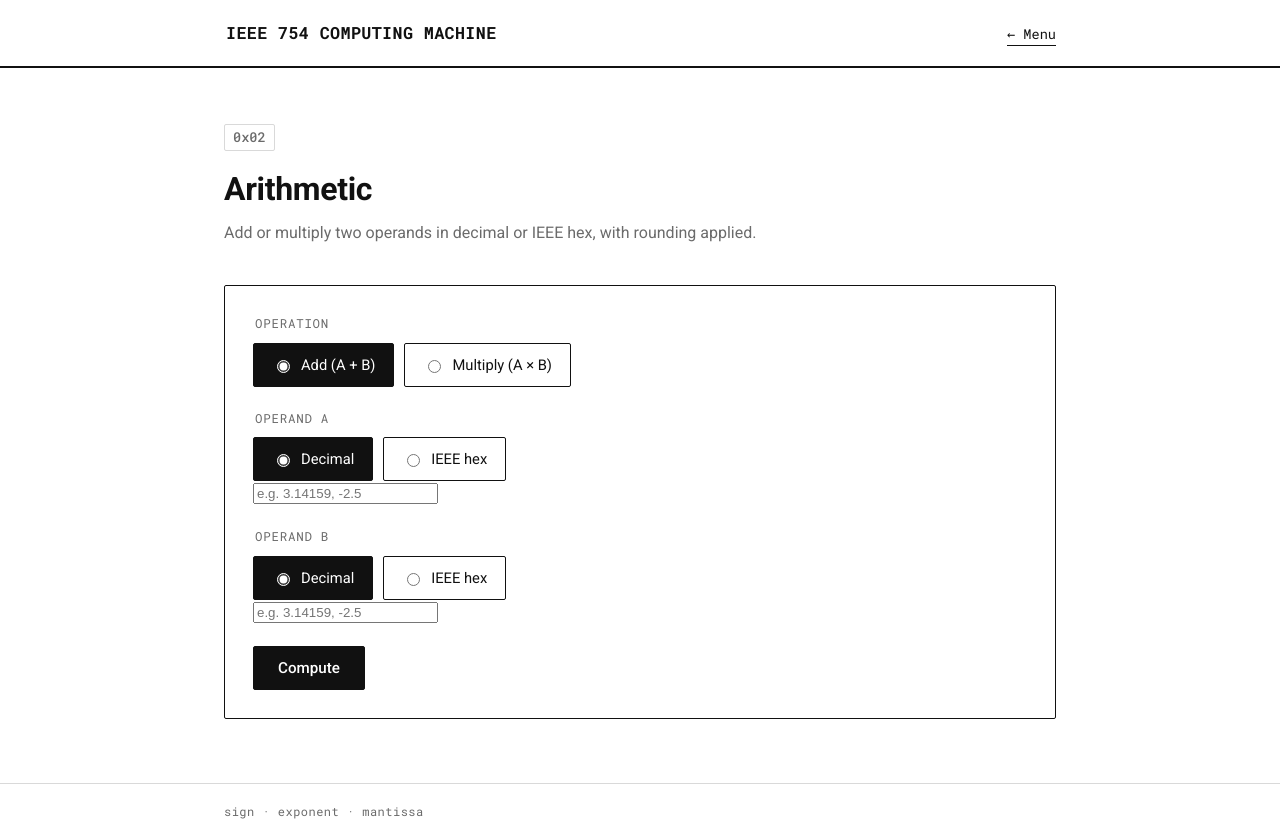
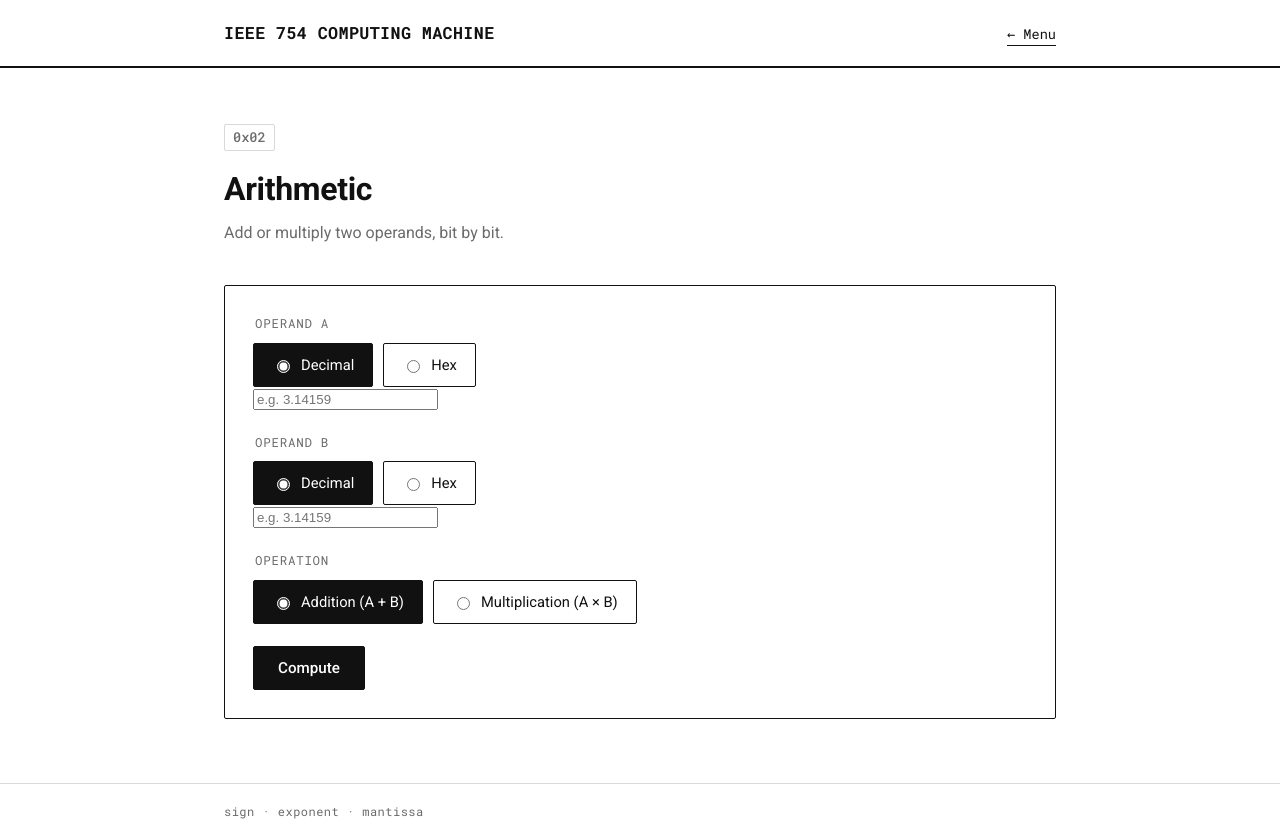
Before and after one commit to dyerilinnn/CSARCH2_MCO1, a Flask app: page /arithmetic in a window 1280 px wide. Run offline with Flask 3, Linux system fonts and the light colour scheme.

Commit message:
Revise arithmetic form for bit-by-bit operations
Updated the arithmetic form to allow bit-by-bit operations and changed operand labels from 'A' and 'B' to 'Operand A' and 'Operand B'.

```diff
--- a/templates/arithmetic.html
+++ b/templates/arithmetic.html
@@ -14,7 +14,7 @@
   <header class="site-header">
     <div class="wrap header-row">
       <a href="{{ url_for('index') }}" class="brand">
-        <span class="brand-mark"></span>IEEE&nbsp;754&nbsp;COMPUTING&nbsp;MACHINE
+        IEEE&nbsp;754&nbsp;COMPUTING&nbsp;MACHINE
       </a>
       <a href="{{ url_for('index') }}" class="back-link">&larr; Menu</a>
     </div>
@@ -25,67 +25,69 @@
     <section class="intro">
       <span class="module-address module-address--page">0x02</span>
       <h1>Arithmetic</h1>
-      <p>Add or multiply two operands in decimal or IEEE hex, with rounding applied.</p>
+      <p>Add or multiply two operands, bit by bit.</p>
     </section>
 
     <form id="arithmetic-form" class="panel form-panel" autocomplete="off">
+
+      <div class="operand-grid">
+
+        <fieldset class="field-group operand-fieldset">
+          <legend class="field-label">Operand A</legend>
+          <div class="radio-row radio-row--compact" role="radiogroup" aria-label="Operand A format">
+            <label class="radio-option">
+              <input type="radio" name="format_a" value="decimal" checked>
+              <span>Decimal</span>
+            </label>
+            <label class="radio-option">
+              <input type="radio" name="format_a" value="hex">
+              <span>Hex</span>
+            </label>
+          </div>
+          <input
+            type="text"
+            id="value-a-input"
+            name="value_a"
+            placeholder="e.g. 3.14159"
+            required
+          >
+        </fieldset>
+
+        <fieldset class="field-group operand-fieldset">
+          <legend class="field-label">Operand B</legend>
+          <div class="radio-row radio-row--compact" role="radiogroup" aria-label="Operand B format">
+            <label class="radio-option">
+              <input type="radio" name="format_b" value="decimal" checked>
+              <span>Decimal</span>
+            </label>
+            <label class="radio-option">
+              <input type="radio" name="format_b" value="hex">
+              <span>Hex</span>
+            </label>
+          </div>
+          <input
+            type="text"
+            id="value-b-input"
+            name="value_b"
+            placeholder="e.g. 3.14159"
+            required
+          >
+        </fieldset>
+
+      </div>
 
       <fieldset class="field-group">
         <legend class="field-label">Operation</legend>
         <div class="radio-row" role="radiogroup" aria-label="Operation">
           <label class="radio-option">
-            <input type="radio" name="operation" value="add" checked>
-            <span>Add (A + B)</span>
+            <input type="radio" name="operation" value="addition" checked>
+            <span>Addition (A + B)</span>
           </label>
           <label class="radio-option">
-            <input type="radio" name="operation" value="multiply">
-            <span>Multiply (A &times; B)</span>
+            <input type="radio" name="operation" value="multiplication">
+            <span>Multiplication (A &times; B)</span>
           </label>
         </div>
-      </fieldset>
-
-      <fieldset class="field-group">
-        <legend class="field-label">Operand A</legend>
-        <div class="radio-row" role="radiogroup" aria-label="Operand A format">
-          <label class="radio-option">
-            <input type="radio" name="op1_format" value="decimal" checked>
-            <span>Decimal</span>
-          </label>
-          <label class="radio-option">
-            <input type="radio" name="op1_format" value="hex">
-            <span>IEEE hex</span>
-          </label>
-        </div>
-        <input
-          type="text"
-          id="op1-value-input"
-          name="op1_value"
-          placeholder="e.g. 3.14159, -2.5"
-          inputmode="decimal"
-          required
-        >
-      </fieldset>
-
-      <fieldset class="field-group">
-        <legend class="field-label">Operand B</legend>
-        <div class="radio-row" role="radiogroup" aria-label="Operand B format">
-          <label class="radio-option">
-            <input type="radio" name="op2_format" value="decimal" checked>
-            <span>Decimal</span>
-          </label>
-          <label class="radio-option">
-            <input type="radio" name="op2_format" value="hex">
-            <span>IEEE hex</span>
-          </label>
-        </div>
-        <input
-          type="text"
-          id="op2-value-input"
-          name="op2_value"
-          placeholder="e.g. 3.14159, -2.5"
-          inputmode="decimal"
-          required
-        >
       </fieldset>
 
       <button type="submit" class="btn-primary">Compute</button>
@@ -122,31 +124,17 @@
         <span class="result-label">Binary</span>
         <span id="out-binary" class="result-value result-value--mono"></span>
       </div>
-
       <div class="result-row">
         <span class="result-label">Hex</span>
         <span id="out-hex" class="result-value result-value--mono"></span>
       </div>
-
       <div class="result-row">
         <span class="result-label">Decimal</span>
         <span id="out-decimal" class="result-value result-value--mono"></span>
       </div>
 
-      <div class="rounding-grid" id="steps-grid" aria-label="Computation steps">
-        <div class="rounding-card">
-          <span class="rounding-mode-label">Operand A</span>
-          <span id="out-step-a" class="rounding-mode-sub"></span>
-        </div>
-        <div class="rounding-card">
-          <span class="rounding-mode-label">Operand B</span>
-          <span id="out-step-b" class="rounding-mode-sub"></span>
-        </div>
-        <div class="rounding-card rounding-card--highlight">
-          <span class="rounding-mode-label">Result</span>
-          <span id="out-step-result" class="rounding-mode-sub"></span>
-        </div>
-      </div>
+      <h2 class="steps-heading">Step-by-step</h2>
+      <ol id="steps-list" class="steps-list"></ol>
 
     </section>
 
```
